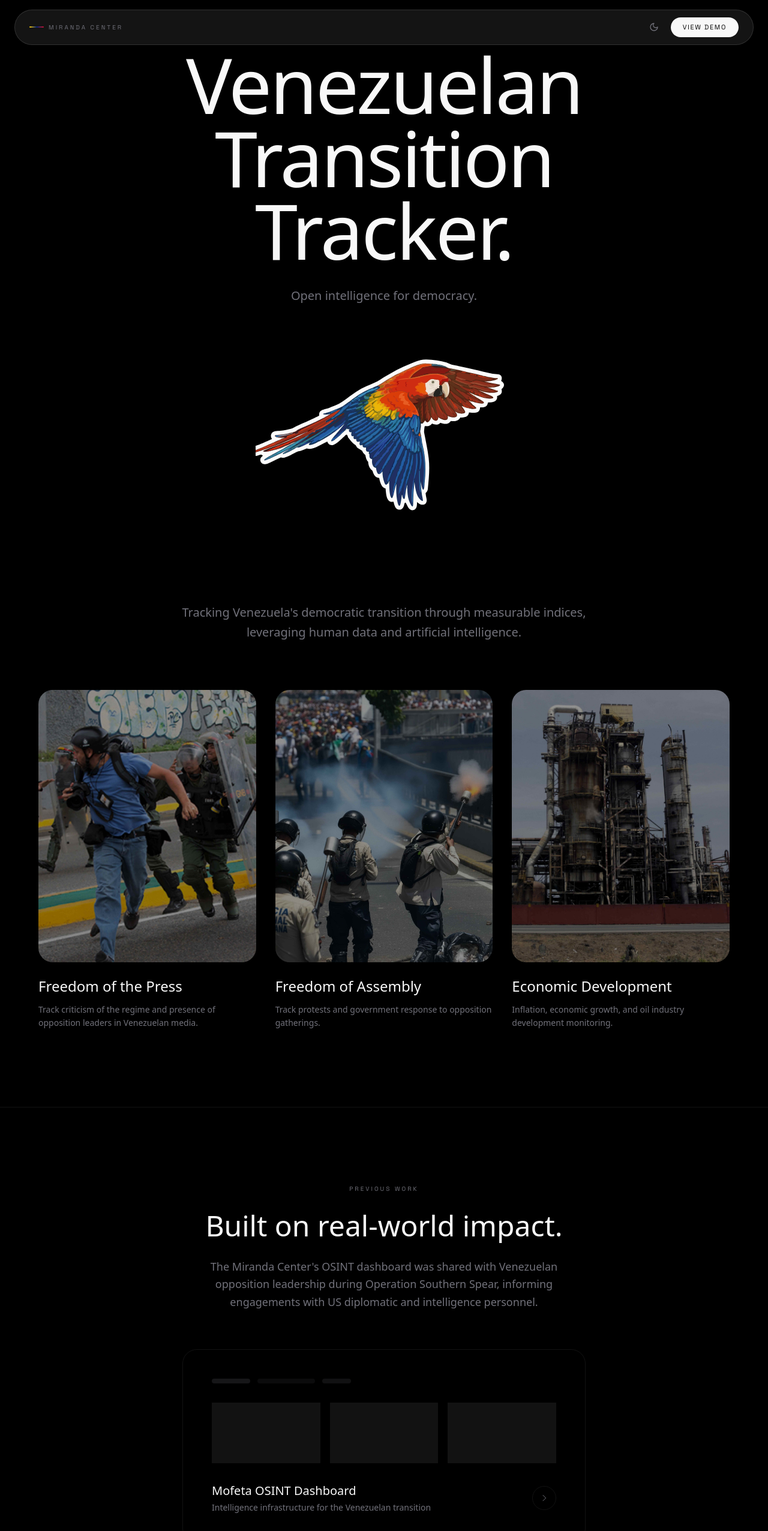
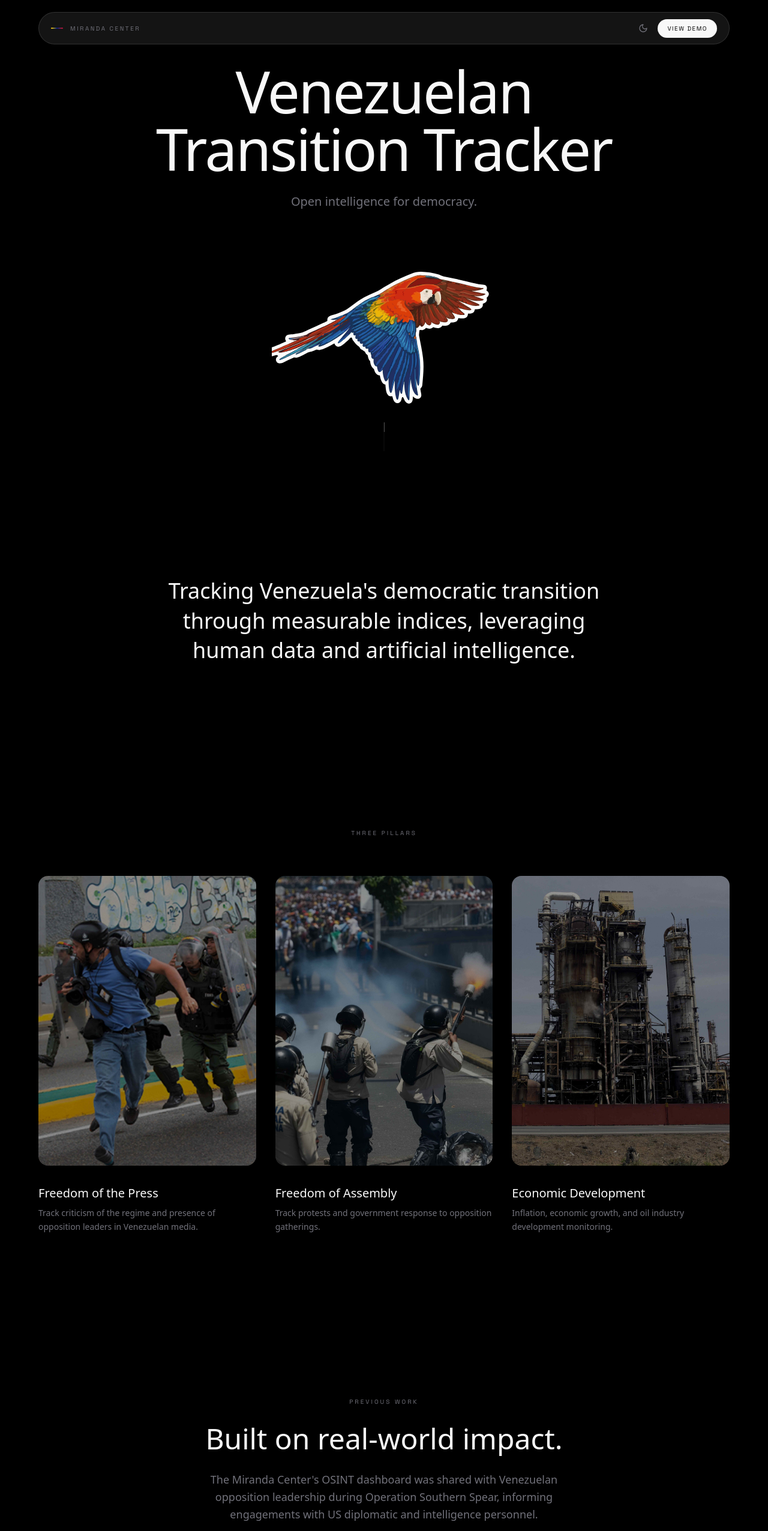
Before and after one commit to raulromero-dev/venezuelan-democratic-transition-tracker, a Next.js app: page / in a window 1280 px wide. Shown: the top 2552 px of the page at 60% size. Built offline with nearby package versions, Linux system fonts and the light colour scheme; a web font is replaced by a local one.

Commit message:
feat: redesign homepage with minimalist aesthetic
Add more whitespace, cleaner typography, subtle animations, and refined elements.

Co-authored-by: Raul Romero <119257556+raulromero-dev@users.noreply.github.com>

```diff
--- a/app/page.tsx
+++ b/app/page.tsx
@@ -5,21 +5,21 @@ import { ThemeToggle } from "@/components/theme-toggle"
 export default function LandingPage() {
   return (
     <div className="min-h-screen bg-background text-foreground">
-      {/* Glass Header */}
-      <header className="fixed top-0 left-0 right-0 z-50 px-6 py-4">
-        <div className="max-w-7xl mx-auto">
-          <div className="glass rounded-full px-6 py-3 flex items-center justify-between">
-            <div className="flex items-center gap-2">
-              <div className="w-6 h-[2px] tricolor-line rounded-full" />
-              <span className="text-[10px] font-display tracking-[0.3em] uppercase text-muted-foreground">
-                MIRANDA CENTER
+      {/* Minimal Header */}
+      <header className="fixed top-0 left-0 right-0 z-50 px-6 py-5">
+        <div className="max-w-6xl mx-auto">
+          <div className="glass rounded-full px-5 py-2.5 flex items-center justify-between">
+            <div className="flex items-center gap-3">
+              <div className="w-5 h-[2px] tricolor-line rounded-full" />
+              <span className="text-[10px] font-display tracking-[0.25em] uppercase text-muted-foreground">
+                Miranda Center
               </span>
             </div>
-            <div className="flex items-center gap-3">
+            <div className="flex items-center gap-2">
               <ThemeToggle />
               <Link
                 href="/demo"
-                className="px-5 py-2 bg-foreground text-background text-[11px] font-display tracking-[0.15em] uppercase hover:bg-foreground/90 transition-colors duration-300 rounded-full"
+                className="px-4 py-2 bg-foreground text-background text-[10px] font-display tracking-[0.15em] uppercase hover:bg-foreground/90 transition-colors duration-300 rounded-full"
               >
                 View Demo
               </Link>
@@ -29,22 +29,20 @@ export default function LandingPage() {
       </header>
 
       {/* Hero Section */}
-      <section className="min-h-screen flex flex-col items-center justify-center px-6 pt-20">
-        {/* Hero Text */}
-        <div className="text-center max-w-4xl mb-12">
-          <h1 className="text-6xl md:text-8xl lg:text-9xl font-light tracking-tight mb-8 font-sans text-balance leading-[0.95]">
-            Venezuelan
-            <br />
-            Transition Tracker.
+      <section className="min-h-screen flex flex-col items-center justify-center px-6">
+        <div className="text-center max-w-5xl">
+          {/* Main Title */}
+          <h1 className="text-5xl md:text-7xl lg:text-8xl font-light tracking-tight mb-6 font-sans text-balance leading-[1]">
+            Venezuelan Transition Tracker
           </h1>
 
-          <p className="text-lg md:text-xl text-muted-foreground font-light max-w-lg mx-auto leading-relaxed">
+          {/* Subtitle */}
+          <p className="text-lg md:text-xl text-muted-foreground font-light max-w-md mx-auto leading-relaxed mb-16">
             Open intelligence for democracy.
           </p>
-        </div>
 
-        {/* Macaw Image - Main Element */}
-        <div className="relative w-72 h-48 md:w-96 md:h-64 lg:w-[500px] lg:h-[320px] transition-transform duration-500 hover:scale-[1.02]">
+          {/* Macaw */}
+          <div className="relative w-64 h-44 md:w-80 md:h-56 lg:w-[420px] lg:h-[280px] mx-auto">
             <Image
               src="/images/macaw.svg"
               alt="Macaw - Symbol of Venezuelan freedom"
@@ -53,29 +51,46 @@ export default function LandingPage() {
               priority
             />
           </div>
+        </div>
+
+        {/* Scroll indicator */}
+        <div className="absolute bottom-12 left-1/2 -translate-x-1/2">
+          <div className="w-px h-12 bg-border relative overflow-hidden">
+            <div className="w-full h-4 bg-foreground/30 animate-pulse" />
+          </div>
+        </div>
       </section>
 
-      {/* Pillars Section */}
-      <section className="px-6 py-24 md:py-32">
-        <div className="max-w-6xl mx-auto">
-          {/* Section Description */}
-          <p className="text-lg md:text-xl text-muted-foreground font-light leading-relaxed max-w-3xl mx-auto text-center mb-20">
+      {/* Mission Statement */}
+      <section className="px-6 py-32 md:py-40">
+        <div className="max-w-3xl mx-auto text-center">
+          <p className="text-2xl md:text-3xl lg:text-4xl font-light font-sans leading-snug text-balance">
             Tracking Venezuela's democratic transition through measurable indices, leveraging human data and artificial intelligence.
           </p>
+        </div>
+      </section>
 
       {/* Three Pillars */}
-          <div className="grid md:grid-cols-3 gap-8">
-            {/* Pillar 1: Freedom of the Press */}
+      <section className="px-6 py-20 md:py-28">
+        <div className="max-w-6xl mx-auto">
+          {/* Section Label */}
+          <p className="text-[10px] font-display tracking-[0.3em] uppercase text-muted-foreground mb-16 text-center">
+            Three Pillars
+          </p>
+
+          {/* Pillars Grid */}
+          <div className="grid md:grid-cols-3 gap-6 md:gap-8">
+            {/* Pillar 1 */}
             <div className="group">
-              <div className="relative aspect-[4/5] mb-6 rounded-3xl overflow-hidden bg-muted">
+              <div className="relative aspect-[3/4] mb-8 rounded-2xl overflow-hidden bg-muted">
                 <Image
                   src="/images/pillar-1.jpg"
-                  alt="Freedom of the Press - Journalist running with camera equipment"
+                  alt="Freedom of the Press"
                   fill
-                  className="object-cover transition-transform duration-500 group-hover:scale-105"
+                  className="object-cover transition-transform duration-700 group-hover:scale-105"
                 />
               </div>
-              <h3 className="text-xl md:text-2xl font-light font-sans mb-3">
+              <h3 className="text-lg md:text-xl font-light font-sans mb-2">
                 Freedom of the Press
               </h3>
               <p className="text-sm text-muted-foreground leading-relaxed">
@@ -83,17 +98,17 @@ export default function LandingPage() {
               </p>
             </div>
 
-            {/* Pillar 2: Freedom of Assembly */}
+            {/* Pillar 2 */}
             <div className="group">
-              <div className="relative aspect-[4/5] mb-6 rounded-3xl overflow-hidden bg-muted">
+              <div className="relative aspect-[3/4] mb-8 rounded-2xl overflow-hidden bg-muted">
                 <Image
                   src="/images/pillar-2.jpg"
-                  alt="Freedom of Assembly - Protest response"
+                  alt="Freedom of Assembly"
                   fill
-                  className="object-cover transition-transform duration-500 group-hover:scale-105"
+                  className="object-cover transition-transform duration-700 group-hover:scale-105"
                 />
               </div>
-              <h3 className="text-xl md:text-2xl font-light font-sans mb-3">
+              <h3 className="text-lg md:text-xl font-light font-sans mb-2">
                 Freedom of Assembly
               </h3>
               <p className="text-sm text-muted-foreground leading-relaxed">
@@ -101,17 +116,17 @@ export default function LandingPage() {
               </p>
             </div>
 
-            {/* Pillar 3: Economic Development */}
+            {/* Pillar 3 */}
             <div className="group">
-              <div className="relative aspect-[4/5] mb-6 rounded-3xl overflow-hidden bg-muted">
+              <div className="relative aspect-[3/4] mb-8 rounded-2xl overflow-hidden bg-muted">
                 <Image
                   src="/images/pillar-3.jpg"
-                  alt="Economic Development - Oil refinery"
+                  alt="Economic Development"
                   fill
-                  className="object-cover transition-transform duration-500 group-hover:scale-105"
+                  className="object-cover transition-transform duration-700 group-hover:scale-105"
                 />
               </div>
-              <h3 className="text-xl md:text-2xl font-light font-sans mb-3">
+              <h3 className="text-lg md:text-xl font-light font-sans mb-2">
                 Economic Development
               </h3>
               <p className="text-sm text-muted-foreground leading-relaxed">
@@ -122,53 +137,57 @@ export default function LandingPage() {
         </div>
       </section>
 
-      {/* Previous Work Section */}
-      <section className="px-6 py-24 md:py-32 border-t border-border">
+      {/* Previous Work */}
+      <section className="px-6 py-32 md:py-40">
         <div className="max-w-4xl mx-auto">
-          {/* Section Header */}
+          {/* Section Label */}
           <p className="text-[10px] font-display tracking-[0.3em] uppercase text-muted-foreground mb-6 text-center">
             Previous Work
           </p>
 
+          {/* Headline */}
           <h2 className="text-3xl md:text-4xl lg:text-5xl font-light font-sans text-center mb-6 text-balance leading-tight">
             Built on real-world impact.
           </h2>
 
-          <p className="text-base md:text-lg text-muted-foreground font-light leading-relaxed text-center max-w-2xl mx-auto mb-16">
+          {/* Description */}
+          <p className="text-base md:text-lg text-muted-foreground font-light leading-relaxed text-center max-w-2xl mx-auto mb-20">
             The Miranda Center's OSINT dashboard was shared with Venezuelan opposition leadership during Operation Southern Spear, informing engagements with US diplomatic and intelligence personnel.
           </p>
 
-          {/* Single Card Link */}
+          {/* Card */}
           <Link
             href="/existing-work"
-            className="group block max-w-2xl mx-auto"
+            className="group block max-w-xl mx-auto"
           >
-            <div className="relative p-8 md:p-12 border border-border rounded-3xl transition-all duration-300 hover:border-foreground/20 hover:bg-foreground/[0.02] overflow-hidden">
-              {/* Abstract Dashboard Representation */}
-              <div className="flex gap-3 mb-8">
-                <div className="h-2 w-16 bg-muted-foreground/20 rounded-full" />
-                <div className="h-2 w-24 bg-muted-foreground/10 rounded-full" />
-                <div className="h-2 w-12 bg-muted-foreground/15 rounded-full" />
+            <div className="relative p-8 md:p-10 border border-border rounded-2xl transition-all duration-500 hover:border-foreground/15 hover:shadow-lg hover:shadow-foreground/[0.03]">
+              {/* Mini Dashboard Preview */}
+              <div className="mb-8 space-y-3">
+                <div className="flex gap-2">
+                  <div className="h-1.5 w-12 bg-foreground/10 rounded-full" />
+                  <div className="h-1.5 w-20 bg-foreground/5 rounded-full" />
+                  <div className="h-1.5 w-8 bg-foreground/8 rounded-full" />
+                </div>
+                <div className="grid grid-cols-3 gap-3">
+                  <div className="aspect-[4/3] bg-muted rounded-lg" />
+                  <div className="aspect-[4/3] bg-muted rounded-lg" />
+                  <div className="aspect-[4/3] bg-muted rounded-lg" />
+                </div>
               </div>
 
-              <div className="grid grid-cols-3 gap-4 mb-8">
-                <div className="aspect-video bg-muted rounded-xl" />
-                <div className="aspect-video bg-muted rounded-xl" />
-                <div className="aspect-video bg-muted rounded-xl" />
-              </div>
-
-              <div className="flex items-center justify-between">
+              {/* Card Content */}
+              <div className="flex items-end justify-between gap-4">
                 <div>
-                  <h3 className="text-lg md:text-xl font-light font-sans mb-1">
+                  <h3 className="text-base md:text-lg font-light font-sans mb-1">
                     Mofeta OSINT Dashboard
                   </h3>
-                  <p className="text-sm text-muted-foreground">
+                  <p className="text-xs text-muted-foreground">
                     Intelligence infrastructure for the Venezuelan transition
                   </p>
                 </div>
-                <div className="w-10 h-10 rounded-full border border-border flex items-center justify-center transition-all duration-300 group-hover:border-foreground/30 group-hover:bg-foreground/5">
+                <div className="w-9 h-9 rounded-full border border-border flex items-center justify-center shrink-0 transition-all duration-300 group-hover:border-foreground/20 group-hover:bg-foreground/[0.03]">
                   <svg
-                    className="w-4 h-4 text-muted-foreground transition-transform duration-300 group-hover:translate-x-0.5"
+                    className="w-3.5 h-3.5 text-muted-foreground transition-transform duration-300 group-hover:translate-x-0.5"
                     fill="none"
                     viewBox="0 0 24 24"
                     stroke="currentColor"
@@ -183,9 +202,15 @@ export default function LandingPage() {
       </section>
 
       {/* Footer */}
-      <footer className="px-6 py-8 border-t border-border">
-        <div className="max-w-7xl mx-auto text-center">
-          <p className="text-[9px] font-display text-muted-foreground/40 tracking-[0.2em] uppercase">
+      <footer className="px-6 py-16 border-t border-border">
+        <div className="max-w-6xl mx-auto flex flex-col md:flex-row items-center justify-between gap-6">
+          <div className="flex items-center gap-3">
+            <div className="w-5 h-[2px] tricolor-line rounded-full" />
+            <span className="text-[10px] font-display tracking-[0.25em] uppercase text-muted-foreground">
+              Miranda Center
+            </span>
+          </div>
+          <p className="text-[10px] font-display text-muted-foreground/50 tracking-[0.15em] uppercase">
             Mofeta &amp; The Miranda Center
           </p>
         </div>
```
Lines whose indentation alone changed are shown as unchanged.
